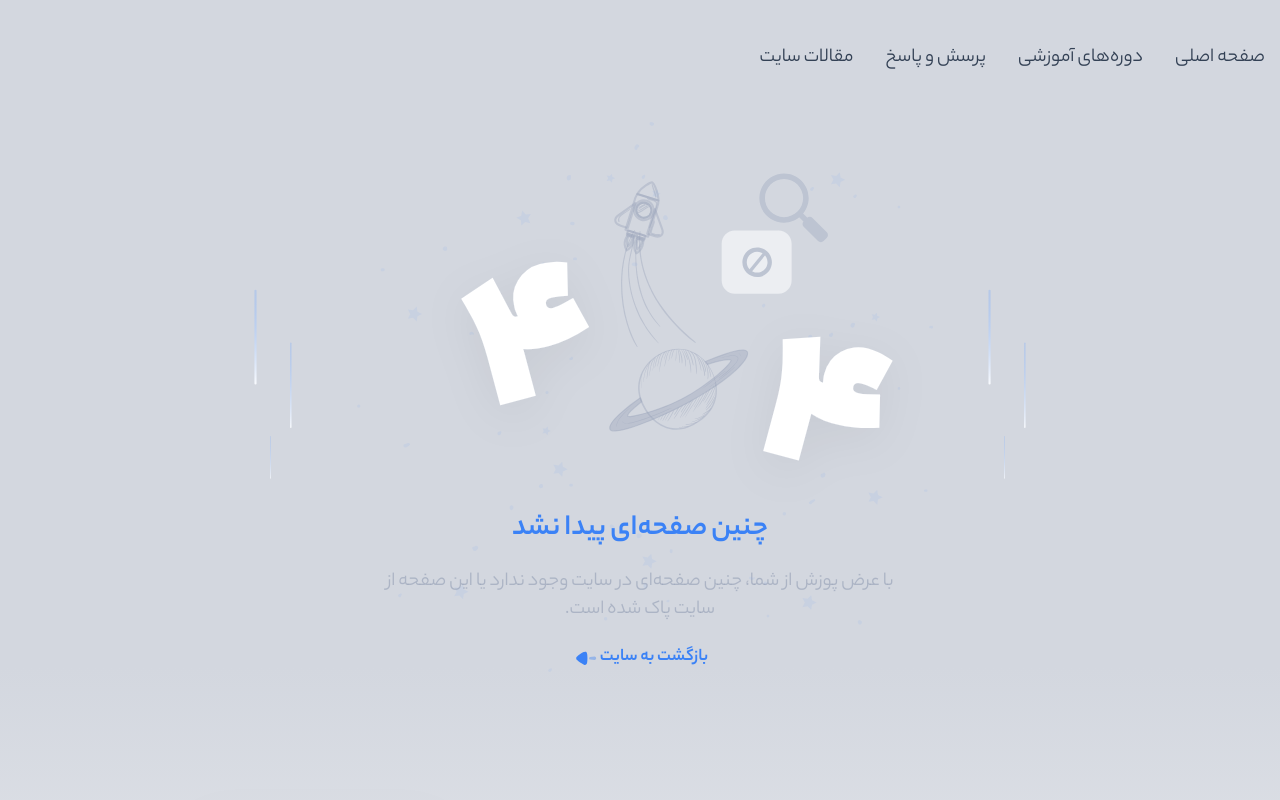
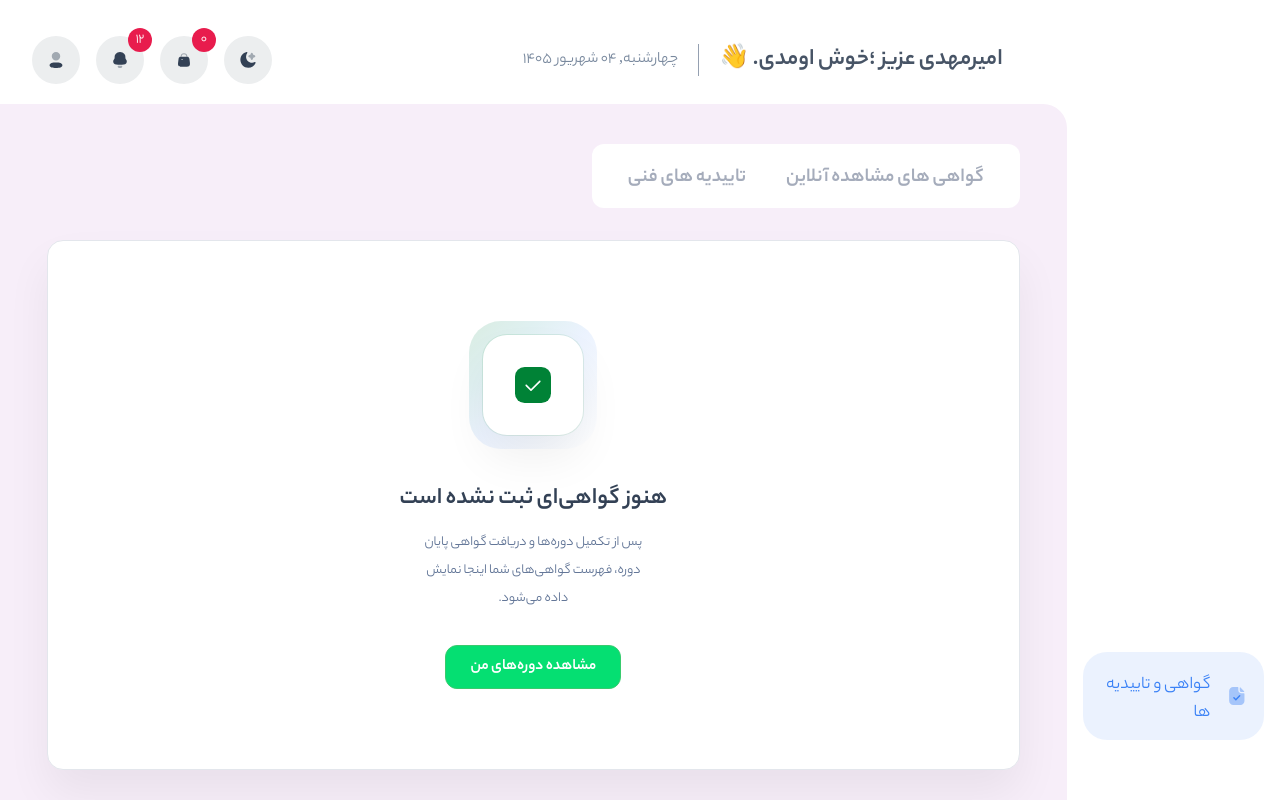
Before and after one commit to amirmahdighadiri/roocket, a React (Vite) app: page /dashboard/certificates in a window 1280 px wide. Shown: the top 800 px of the page. Built offline with nearby package versions, Linux system fonts and the light colour scheme; a web font is replaced by a local one.

Commit message:
add user-certificate-page in dashboard-page

```diff
--- /dev/null
+++ b/src/Components/DashboardPages/Certificates/Certificates.jsx
@@ -0,0 +1,34 @@
+import React from 'react';
+import DynamicIcon from "../../../DynamicIcon/DynamicIcon.jsx";
+import {Link} from "react-router-dom";
+
+function Certificates(props) {
+    return (
+        <div className="container">
+            {/*<!-- ! -------------------- Following Details Menu -------------------- ! -->*/}
+            <div className="inline-flex items-center px-4 py-2 bg-white dark:bg-dark-body-100 rounded-xl">
+                <button type="button" className="h-12 flex items-center gap-x-2 text-chambray-400 hover:text-blue-450 text-xl font-YekanBakh-Bold px-5 pt-1 transition-all cursor-pointer">
+                    <span className="">گواهی های مشاهده آنلاین</span>
+                </button>
+                <button type="button" className="h-12 flex items-center gap-x-2 text-chambray-400 hover:text-blue-450 text-xl font-YekanBakh-Bold px-5 pt-1 transition-all cursor-pointer">
+                    <span className="">تاییدیه های فنی</span>
+                </button>
+            </div>
+            {/*<!-- ! -------------------- User Certificates Content -------------------- ! -->*/}
+            <div className="flex flex-col items-center justify-center px-4 py-20 bg-white dark:bg-dark-body-100 border border-gray-100 dark:border-white/5 rounded-2xl shadow-sm mt-8">
+                <div className="relative size-32 flex-center mb-8">
+                    <span className="absolute inset-0 rounded-4xl bg-gradient-to-br from-green-700/15 via-blue-700/10 to-transparent dark:from-green-500/20 dark:via-blue-450/10"></span>
+                    <div className="absolute size-25 flex-center bg-white dark:bg-dark-910 shadow-sm ring-1 ring-green-700/10 dark:ring-white/10 rounded-3xl">
+                        <DynamicIcon name="checkSquare" className="size-9 text-green-700 dark:text-green-600"/>
+                    </div>
+                </div>
+                <p className="text-biscay-700 dark:text-white text-2xl/9 font-YekanBakh-Bold mb-3">هنوز گواهی‌ای ثبت
+                    نشده است</p>
+                <p className="w-3/12 text-gray-500 dark:text-gray-360 text-sm/7 text-center mb-8">پس از تکمیل دوره‌ها و دریافت گواهی پایان دوره، فهرست گواهی‌های شما اینجا نمایش داده می‌شود.</p>
+                <Link to="" className="flex-center h-11 px-6 border border-green-600 bg-green-400 text-white hover:bg-transparent hover:text-green-600 transition-all rounded-xl font-YekanBakh-Bold">مشاهده دوره‌های من</Link>
+            </div>
+        </div>
+    );
+}
+
+export default Certificates;
--- a/src/DynamicIcon/DynamicIcon.jsx
+++ b/src/DynamicIcon/DynamicIcon.jsx
@@ -662,8 +662,13 @@ const iconsMap = {
         <svg className="ml-2 -mt-1" width="19" height="19" viewBox="0 0 24 24" fill="none" xmlns="http://www.w3.org/2000/svg">
             <path fillRule="evenodd" clipRule="evenodd" d="M12 0C21.882 0 24 1.77781 24 10.6667C24 16.4445 23.0002 20 18.5002 20C16.0954 20 15.3801 21.1424 14.714 22.2061C14.1336 23.1329 13.5906 24 12.0002 24C10.41 24 9.86699 23.1329 9.28663 22.2061C8.62048 21.1424 7.9051 20 5.50024 20C1.00024 20 0 16.3307 0 10.6667C0 1.88267 2.118 0 12 0ZM11 8C11 7.44772 10.5523 7 10 7H7C6.44772 7 6 7.44772 6 8C6 8.55228 6.44772 9 7 9H10C10.5523 9 11 8.55228 11 8ZM17 11C17.5523 11 18 11.4477 18 12C18 12.5523 17.5523 13 17 13H7C6.44772 13 6 12.5523 6 12C6 11.4477 6.44771 11 7 11H17Z" fill="currentColor"/>
         </svg>
+    ),
+    checkSquare: (
+        <svg width="44" height="44" viewBox="0 0 30 30" fill="none" aria-hidden="true" xmlns="http://www.w3.org/2000/svg">
+            <rect width="30" height="30" rx="8" fill="currentColor"/>
+            <path fillRule="evenodd" clipRule="evenodd" d="M21.1381 11.5286C21.3984 11.789 21.3984 12.2111 21.1381 12.4714L13.8047 19.8047C13.5444 20.0651 13.1223 20.0651 12.8619 19.8047L8.86193 15.8047C8.60158 15.5444 8.60158 15.1223 8.86193 14.8619C9.12228 14.6016 9.54439 14.6016 9.80474 14.8619L13.3333 18.3905L20.1953 11.5286C20.4556 11.2683 20.8777 11.2683 21.1381 11.5286Z" fill="white"/>
+        </svg>
     )
-
 
 }
 
--- a/src/Pages/Certifications/Certifications.jsx
+++ b/src/Pages/Certifications/Certifications.jsx
@@ -583,7 +583,7 @@ function Certifications(props) {
                     </div>
                 </Link>
             </div>
-            {/*<!-- ! -------------------- Certificate Steps Wrapper -------------------- ! -->*/}
+            {/*<!-- ! -------------------- Certificates Steps Wrapper -------------------- ! -->*/}
             <div className="">
                 {/*<!-- ! -------------------- Title Section -------------------- ! -->*/}
                 <div className="text-center mt-20 mb-16">
@@ -670,7 +670,7 @@ function Certifications(props) {
                     </div>
                 </div>
             </div>
-            {/*<!-- ! -------------------- Certificate Description -------------------- ! -->*/}
+            {/*<!-- ! -------------------- Certificates Description -------------------- ! -->*/}
             <div className="mt-20">
                 <div className="text-center mb-16">
                     <h2 className="text-gray-800 dark:text-gray-200 font-YekanBakh-Heavy text-3xl lg:text-5xl mb-5">
--- a/src/Pages/DashboardLayout/DashboardLayout.jsx
+++ b/src/Pages/DashboardLayout/DashboardLayout.jsx
@@ -66,7 +66,7 @@ function DashboardLayout(props) {
                            </Link>
                        </li>
                        <li className="px-4">
-                           <Link to="/" className={`flex items-center gap-x-4 ${location.pathname.includes('certificates') ? 'text-blue-700 bg-blue-700/10' : 'text-white bg-transparent hover:text-blue-450'}  transition-all px-4 py-3 rounded-3xl`}>
+                           <Link to="/dashboard/certificates" className={`flex items-center gap-x-4 ${location.pathname.includes('certificates') ? 'text-blue-700 bg-blue-700/10' : 'text-white bg-transparent hover:text-blue-450'}  transition-all px-4 py-3 rounded-3xl`}>
                                <DynamicIcon name="fileCheck" className="size-6 fill-inherit"/>
                                <span className="inline-block mt-2">گواهی و تاییدیه ها</span>
                            </Link>
--- a/src/Pages/ProductPage/ProductPage.jsx
+++ b/src/Pages/ProductPage/ProductPage.jsx
@@ -318,7 +318,7 @@ function ProductPage() {
                             <span className="text-chambray-700 dark:text-gray-200 font-YekanBakh-Bold">127 نفر</span>
                         </div>
                     </div>
-                    {/*<!-- ! -------------------- Certificate Wrapper -------------------- ! -->*/}
+                    {/*<!-- ! -------------------- Certificates Wrapper -------------------- ! -->*/}
                     <div className="bg-white dark:bg-dark-930 py-4 px-5 shadow-sm rounded mb-4">
                         <div className="flex items-center gap-3 mb-4">
                             <div className="size-12 flex-center rounded-full bg-blue-700/10">
--- a/src/Pages/ProductsPage/ProductsPage.jsx
+++ b/src/Pages/ProductsPage/ProductsPage.jsx
@@ -216,7 +216,7 @@ function ProductsPage(props) {
                             ))}
                         </div>
                     </div>
-                    {/*<!-- ! -------------------- Certificate Wrapper -------------------- ! -->*/}
+                    {/*<!-- ! -------------------- Certificates Wrapper -------------------- ! -->*/}
                     <div className="flex flex-col items-center px-7 py-8 rounded-md border border-gray-210 dark:border-transparent bg-white dark:bg-dark-930">
                         <img src={certificateImg} alt="certificate image"/>
 
--- a/src/routes.jsx
+++ b/src/routes.jsx
@@ -16,6 +16,7 @@ import Questions from "./Components/DashboardPages/Questions/Questions.jsx";
 import Subscription from "./Components/DashboardPages/Subscription/Subscription.jsx";
 import Followings from "./Components/DashboardPages/Followings/Followings.jsx";
 import Comments from "./Components/DashboardPages/Comments/Comments.jsx";
+import Certificates from "./Components/DashboardPages/Certificates/Certificates.jsx";
 
 const routes = [
     {
@@ -35,7 +36,8 @@ const routes = [
             {path: 'questions' , element: <Questions/>},
             {path: 'subscription' , element: <Subscription/>},
             {path: 'followings' , element: <Followings/>},
-            {path: 'comments' , element: <Comments/>}
+            {path: 'comments' , element: <Comments/>},
+            {path: 'certificates' , element: <Certificates/>},
         ]},
     {path: '/auth' , element: <Auth/> },
     {path: '/verify' , element: <Verify/> },
```
